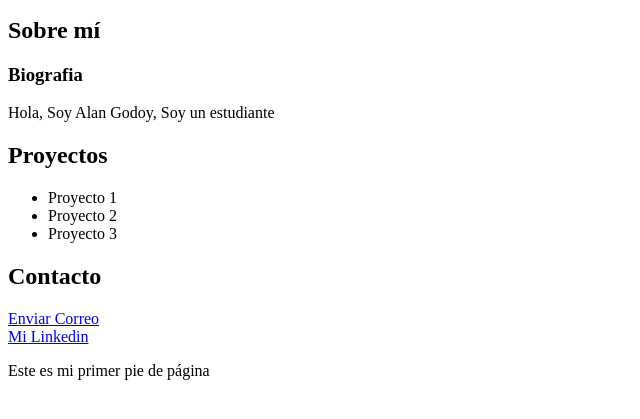
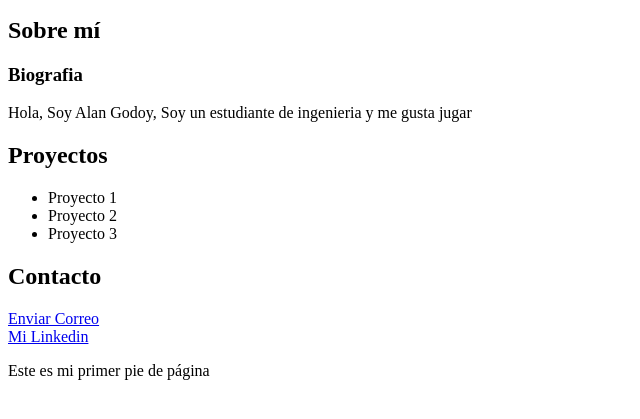
Before and after one commit to AlanOGodoy/prueba, a plain HTML site: page index.html in a window 1280 px wide. Shown: the part 101-520 px from the top of the page, without its empty margins (0-640 px from the left). Drawn offline with Linux system fonts and the light colour scheme.

Commit message:
cambie la biografia

```diff
--- a/index.html
+++ b/index.html
@@ -15,7 +15,7 @@
             <h2> Sobre mí</h2>
             <article>
                 <h3>Biografia</h3>
-            <p> Hola, Soy Alan Godoy, Soy un estudiante</p>
+            <p> Hola, Soy Alan Godoy, Soy un estudiante de ingenieria y me gusta jugar</p>
         </section>
     </article>
     <section>
```
